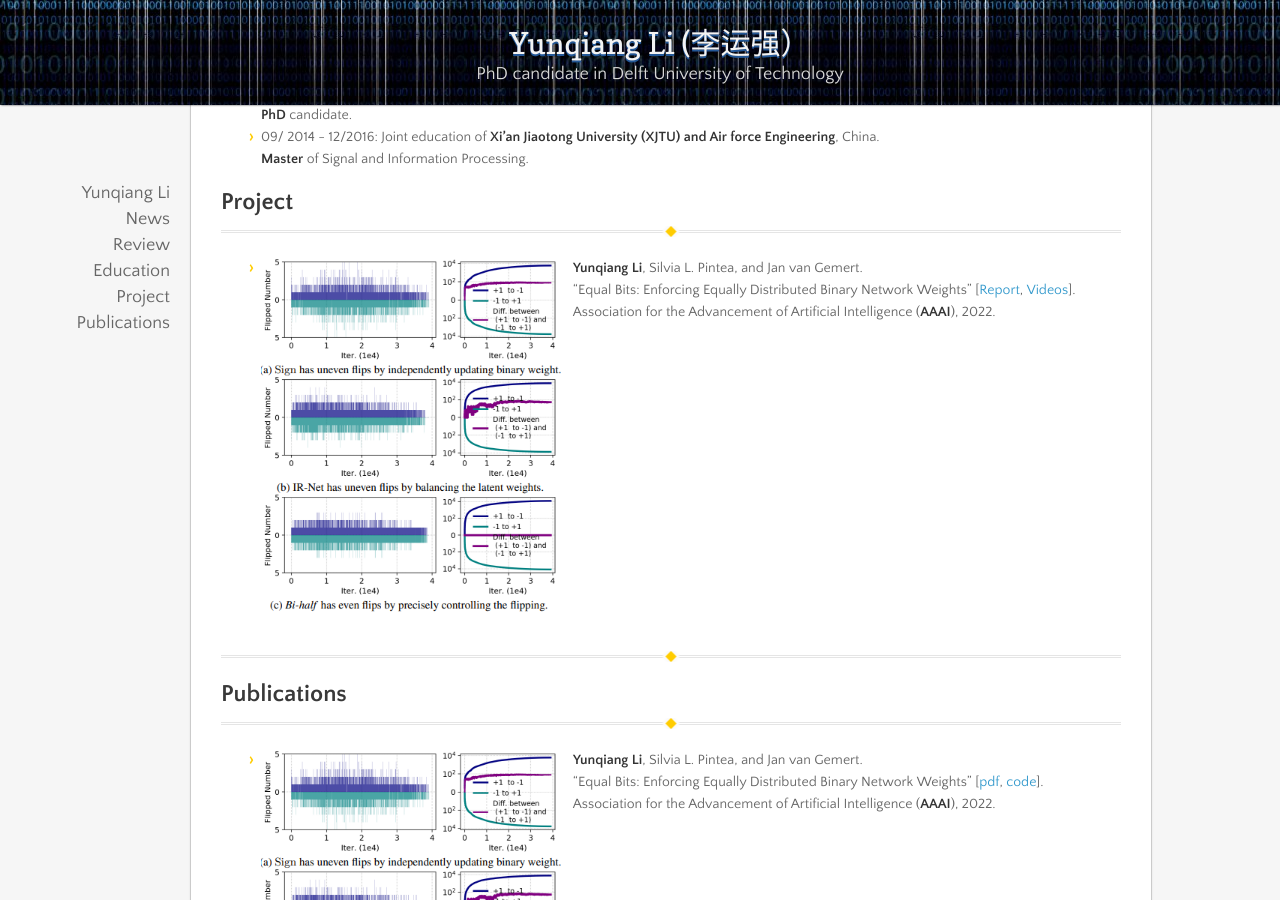
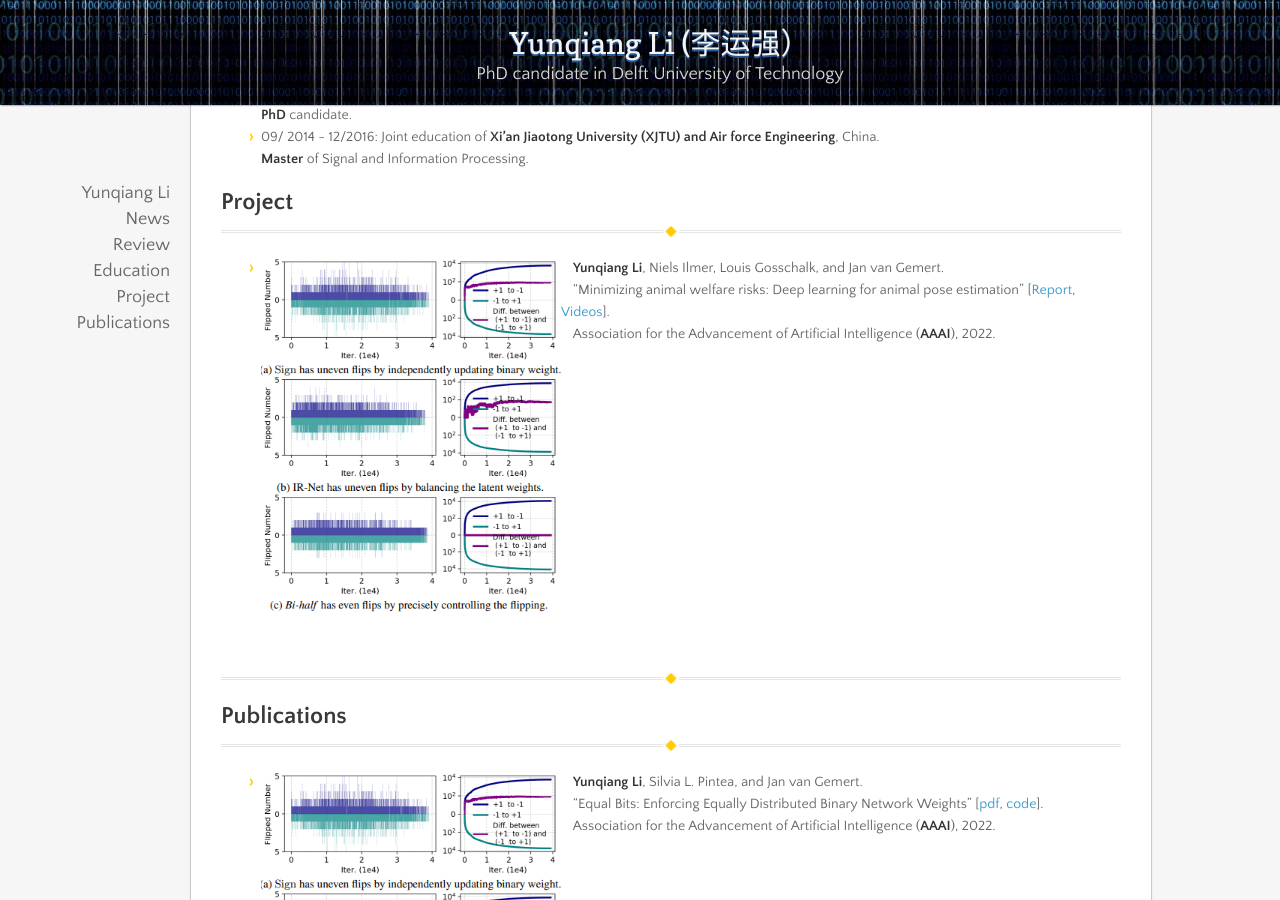
Before and after one commit to liyunqianggyn/liyunqianggyn.github.io, a Jekyll site: the page built from index.md, in a window 1280 px wide and 900 px high, scrolled down 1117 px. Built offline with Jekyll 4.4.1, drawn with Linux system fonts in a browser that asks for light colours; nearby versions of some CDN libraries; our own code applies the rules of GitHub Pages for plain Markdown files.

Commit message:
Update index.md

```diff
--- a/index.md
+++ b/index.md
@@ -65,8 +65,8 @@ and
 ## Project
 
 ----------------------------------------------------------------------------------------------------------------------------
-- <img align="left" width="300" src="publication/AAAI2022.png">&emsp;__Yunqiang Li__,  Silvia L. Pintea, and Jan van Gemert.
-&emsp;"Equal Bits: Enforcing Equally Distributed Binary Network Weights" [<a href="https://surfdrive.surf.nl/files/index.php/s/oPoEvbLJiJDD5Yn">Report</a>, <a href="https://surfdrive.surf.nl/files/index.php/s/b3Z15xU2bEnXaJy">Videos</a>].<br/>
+- <img align="left" width="300" src="publication/AAAI2022.png">&emsp;__Yunqiang Li__,  Niels Ilmer, Louis Gosschalk, and Jan van Gemert.
+&emsp;"Minimizing animal welfare risks: Deep learning for animal pose estimation" [<a href="https://surfdrive.surf.nl/files/index.php/s/oPoEvbLJiJDD5Yn">Report</a>, <a href="https://surfdrive.surf.nl/files/index.php/s/b3Z15xU2bEnXaJy">Videos</a>].<br/>
 &emsp;Association for the Advancement of Artificial Intelligence (__AAAI__), 2022.
 <br><br>
 <br><br>
```
